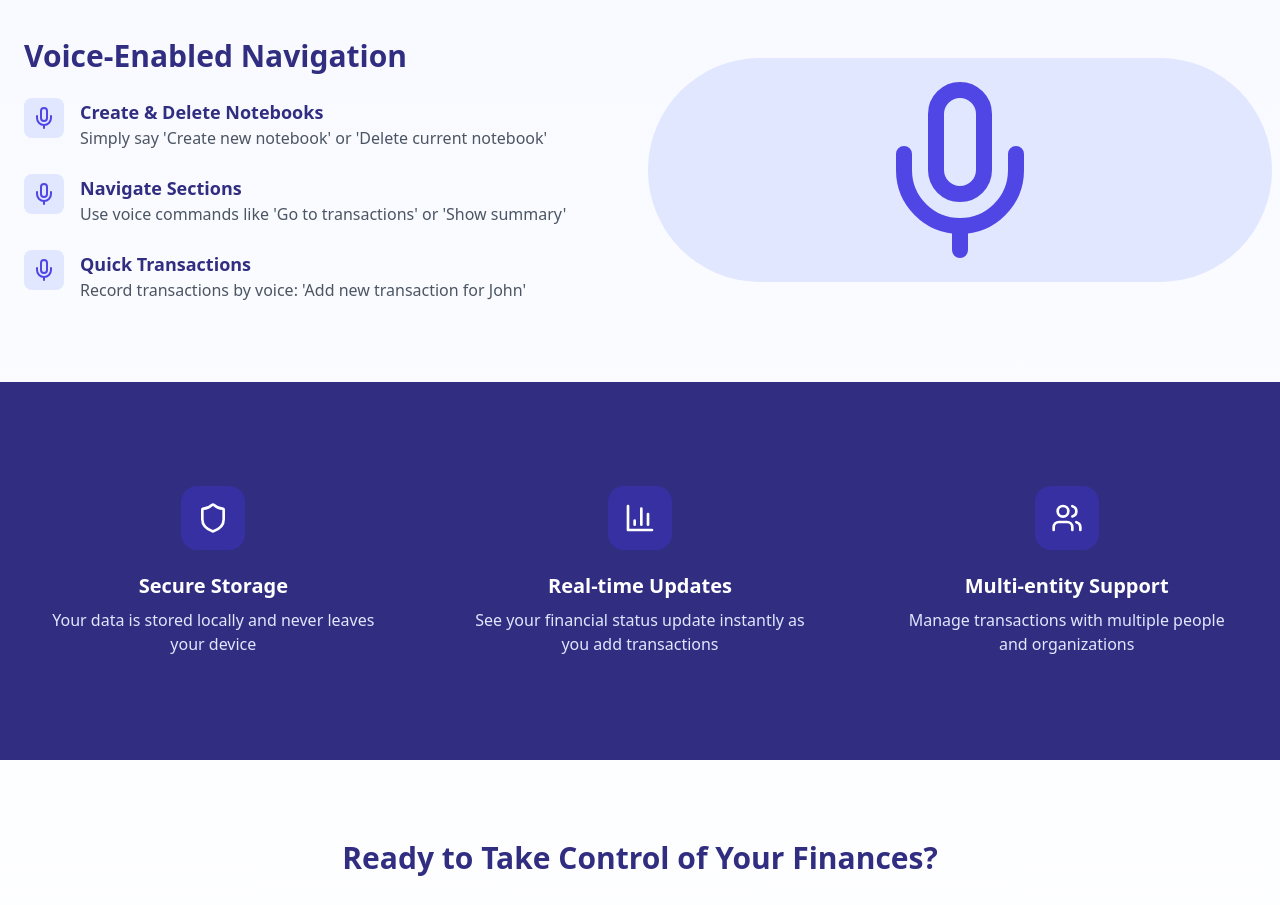
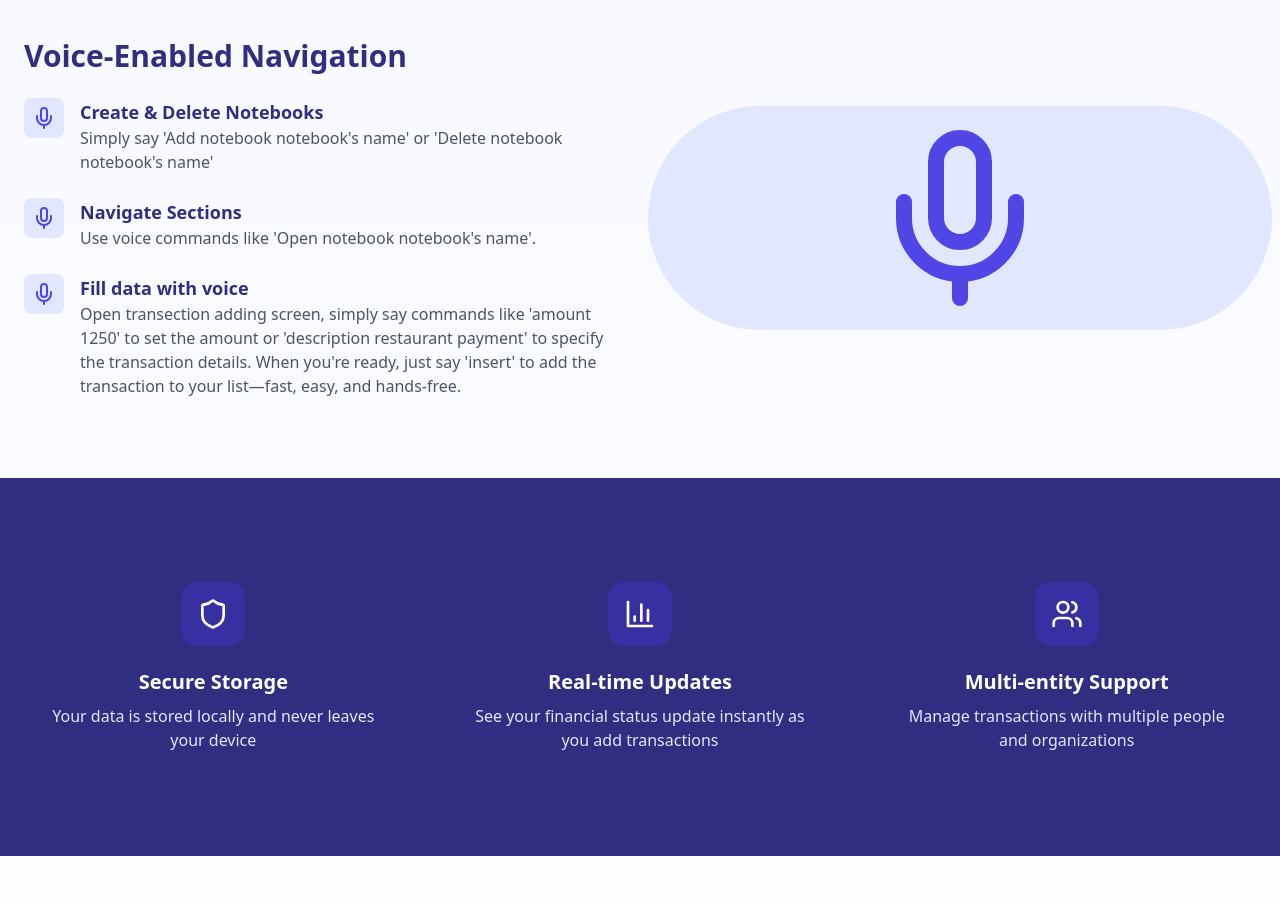
Before and after one commit to Henil-chhipani/Udhari-WebPage, a React (Vite) app: page / in a window 1280 px wide. Shown: the part 1620-2525 px from the top of the page. Built offline with nearby package versions, Linux system fonts and the light colour scheme.

Commit message:
voice command real example

```diff
--- a/src/App.tsx
+++ b/src/App.tsx
@@ -113,15 +113,15 @@ function App() {
               <div className="space-y-6">
                 <VoiceFeature
                   title="Create & Delete Notebooks"
-                  description="Simply say 'Create new notebook' or 'Delete current notebook'"
+                  description="Simply say 'Add notebook notebook's name' or 'Delete notebook notebook's name'"
                 />
                 <VoiceFeature
                   title="Navigate Sections"
-                  description="Use voice commands like 'Go to transactions' or 'Show summary'"
+                  description="Use voice commands like 'Open notebook notebook's name'."
                 />
                 <VoiceFeature
-                  title="Quick Transactions"
-                  description="Record transactions by voice: 'Add new transaction for John'"
+                  title="Fill data with voice"
+                  description="Open transection adding screen, simply say commands like 'amount 1250' to set the amount or 'description restaurant payment' to specify the transaction details. When you're ready, just say 'insert' to add the transaction to your list—fast, easy, and hands-free."
                 />
               </div>
             </div>
```
